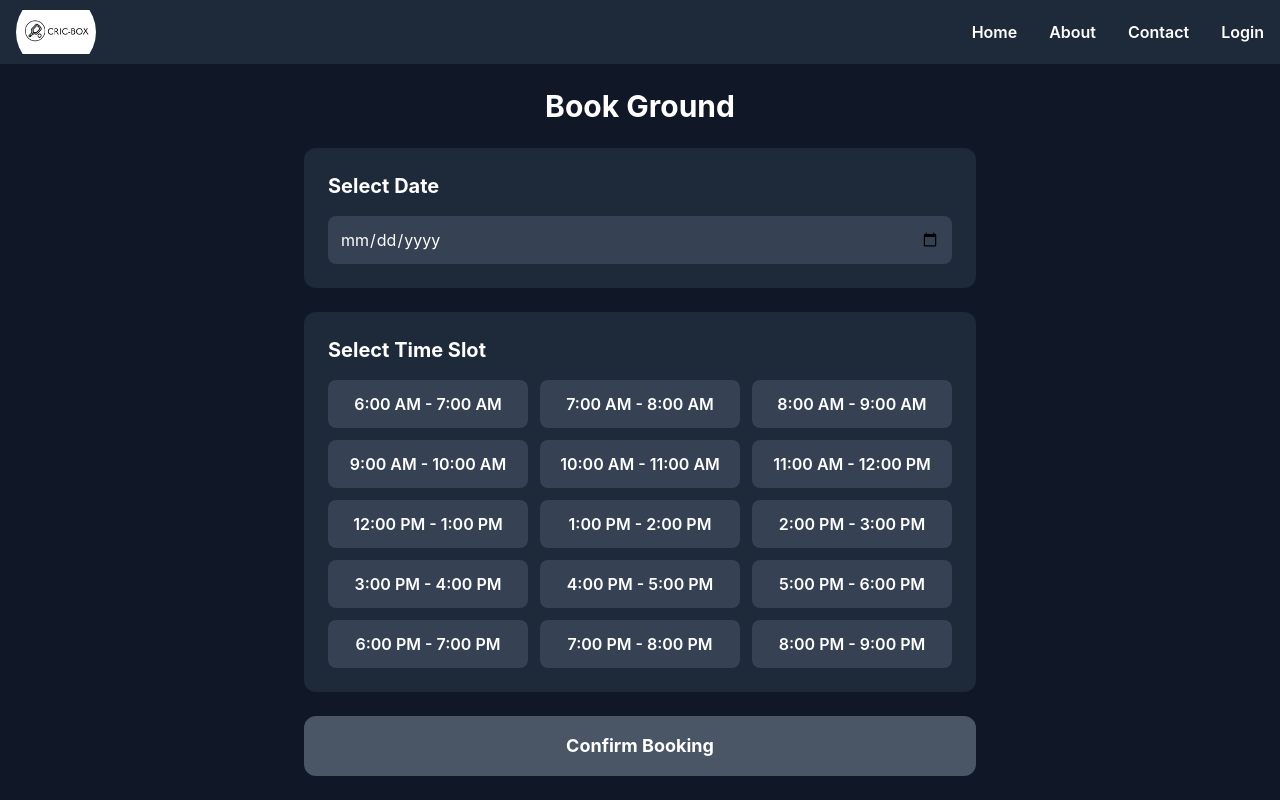
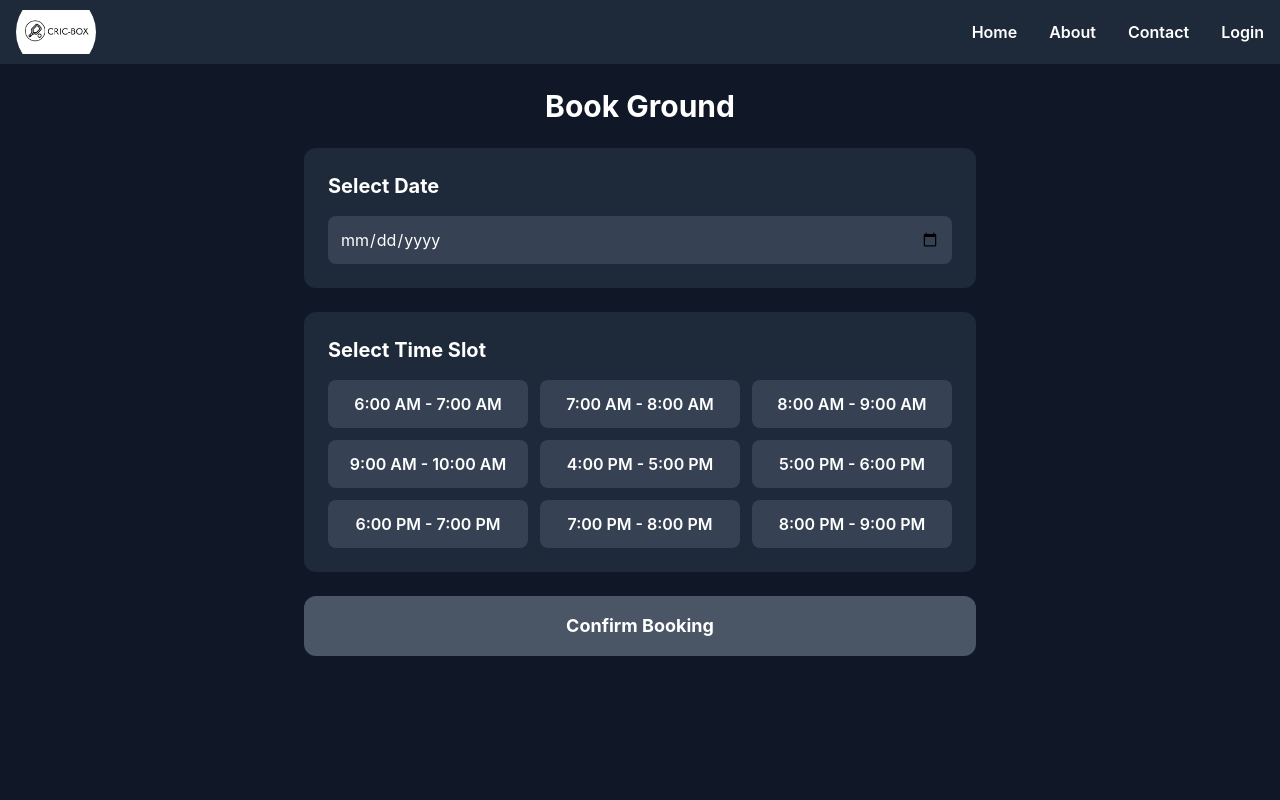
Before and after one commit to Rohit2166/vercelfrontend, a React (Vite) app: page /booking/1 in a window 1280 px wide. Shown: the top 800 px of the page. Built offline with nearby package versions, Linux system fonts and the light colour scheme; no server answers.

Commit message:
fix api url

```diff
--- a/src/pages/Booking.jsx
+++ b/src/pages/Booking.jsx
@@ -19,12 +19,6 @@ export default function Booking() {
     "7:00 AM - 8:00 AM",
     "8:00 AM - 9:00 AM",
     "9:00 AM - 10:00 AM",
-    "10:00 AM - 11:00 AM",
-    "11:00 AM - 12:00 PM",
-    "12:00 PM - 1:00 PM",
-    "1:00 PM - 2:00 PM",
-    "2:00 PM - 3:00 PM",
-    "3:00 PM - 4:00 PM",
     "4:00 PM - 5:00 PM",
     "5:00 PM - 6:00 PM",
     "6:00 PM - 7:00 PM",
```
Also changed, not shown: src/pages/OwnerDashboard.jsx (+0 -356 lines), 1 other file (tests, documents, lock files or other folders).
